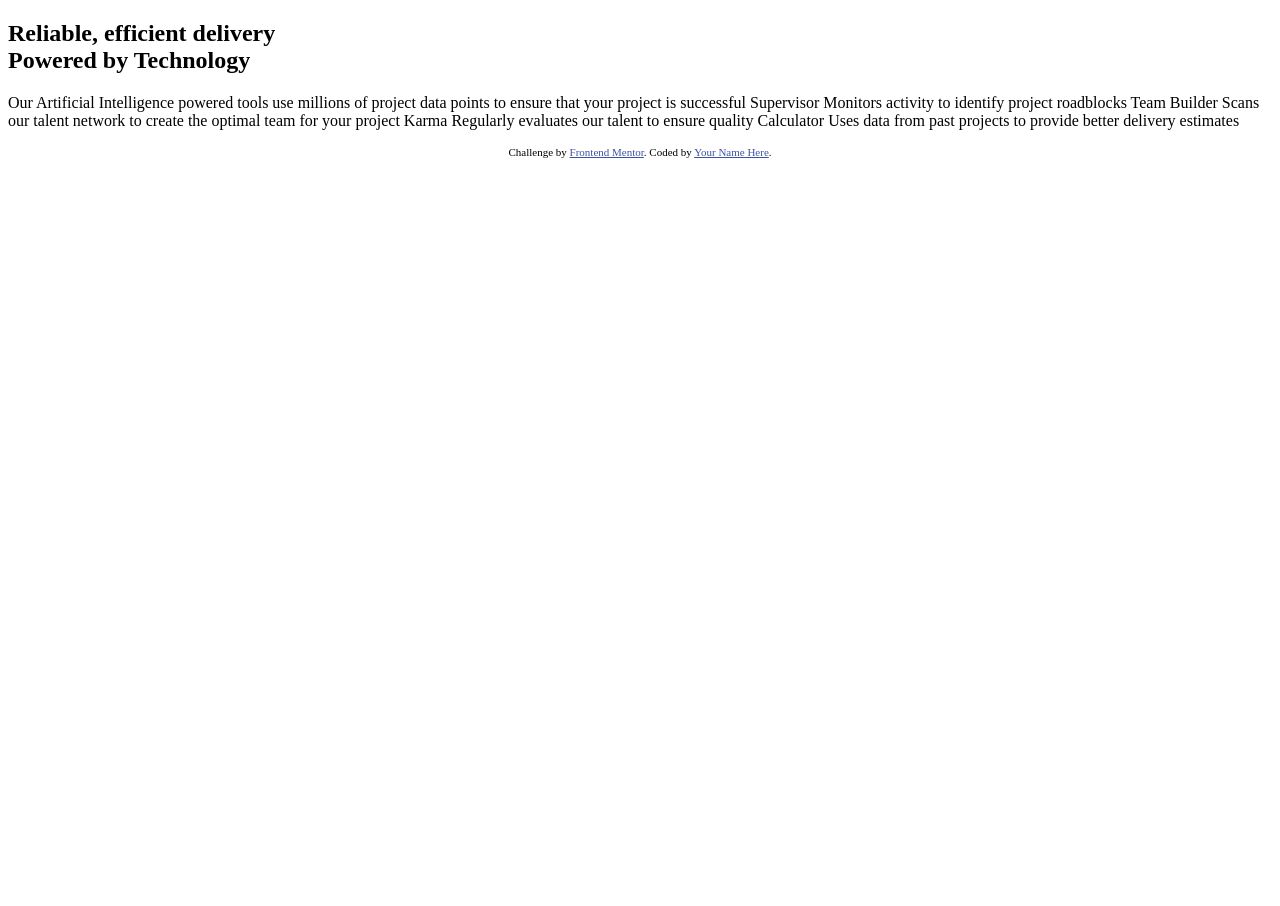
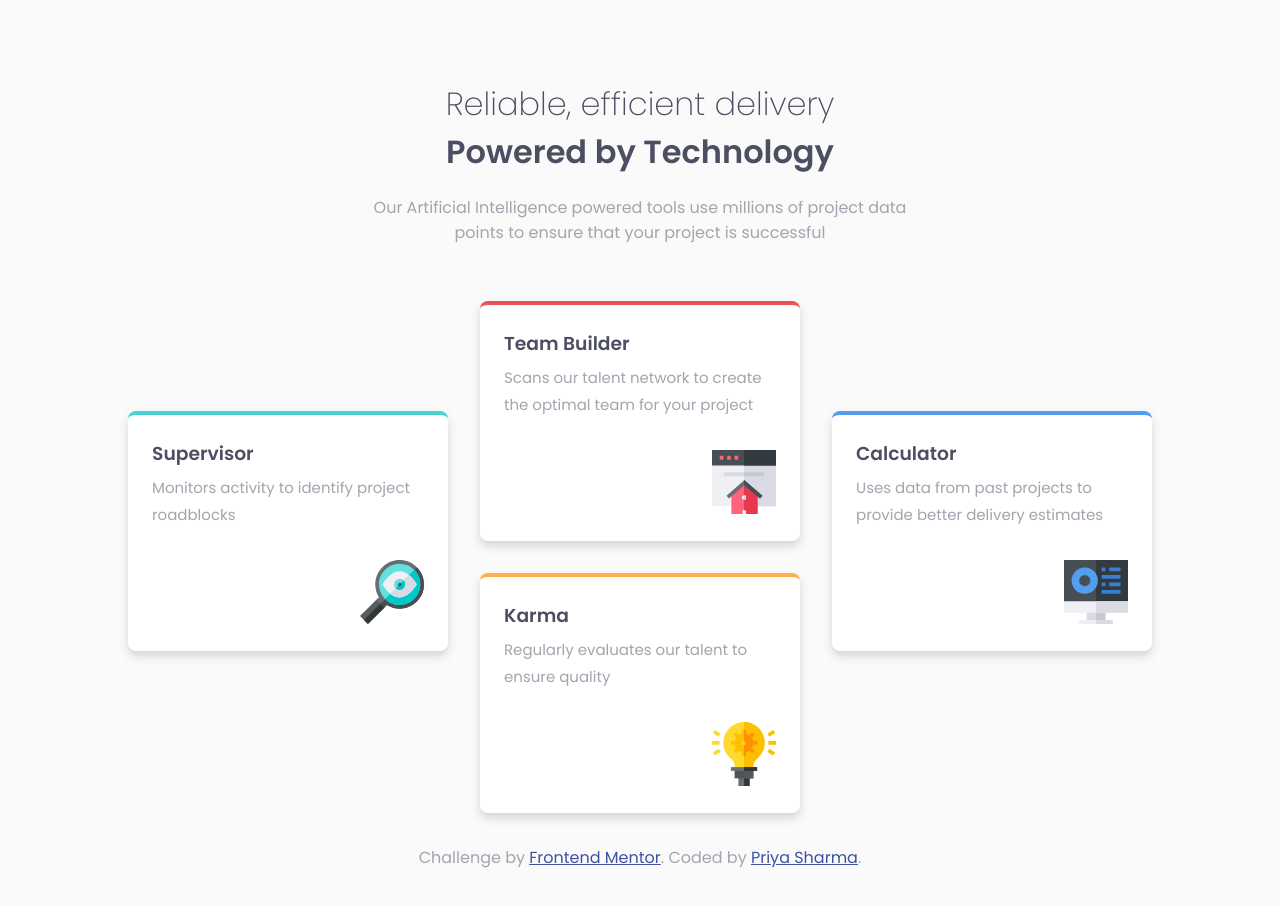
Before and after one commit to PriyaSharma026/four-card-layout, a plain HTML site: page index.html in a window 1280 px wide. Before the commit the page ends 800 px from the top, so only its background shows below. Drawn offline with Linux system fonts and the light colour scheme.

Commit message:
final commit

```diff
--- a/index.html
+++ b/index.html
@@ -13,11 +13,17 @@
     />
 
     <title>Frontend Mentor | Four card feature section</title>
-
+    <link rel="preconnect" href="https://fonts.googleapis.com" />
+    <link rel="preconnect" href="https://fonts.gstatic.com" crossorigin />
+    <link
+      href="https://fonts.googleapis.com/css2?family=Poppins:wght@200;400;600&display=swap"
+      rel="stylesheet"
+    />
+    <link rel="stylesheet" href="style/style.css">
     <!-- Feel free to remove these styles or customise in your own stylesheet 👍 -->
     <style>
       .attribution {
-        font-size: 11px;
+        font-size: 16px;
         text-align: center;
       }
       .attribution a {
@@ -27,19 +33,47 @@
   </head>
   <body>
     <main role="main">
-      <article>
-        <h1>
-          Reliable, efficient delivery<br />
-          <span>Powered by Technology</span>
-        </h1>
+      <article class="header">
+        <h1>Reliable, efficient delivery</h1>
+        <h2>Powered by Technology</h2>
         <p>
           Our Artificial Intelligence powered tools use millions of project data
-          points to ensure that your project is successful Supervisor Monitors
-          activity to identify project roadblocks Team Builder Scans our talent
-          network to create the optimal team for your project Karma Regularly
-          evaluates our talent to ensure quality Calculator Uses data from past
-          projects to provide better delivery estimates
+          points to ensure that your project is successful
         </p>
+      </article>
+      <article class="cards-section">
+        <article class="card1 card">
+          <h3>Supervisor</h3>
+          <p>Monitors activity to identify project roadblocks</p>
+          <figure>
+            <img src="images/icon-supervisor.svg" alt="Supervisor icon" />
+          </figure>
+        </article>
+        <article class="card2 card">
+          <h3>Team Builder</h3>
+          <p>
+            Scans our talent network to create the optimal team for your project
+          </p>
+          <figure>
+            <img src="images/icon-team-builder.svg" alt="team-builder icon" />
+          </figure>
+        </article>
+        <article class="card3 card">
+          <h3>Karma</h3>
+          <p>Regularly evaluates our talent to ensure quality</p>
+          <figure>
+            <img src="images/icon-karma.svg" alt="karma icon" />
+          </figure>
+        </article>
+        <article class="card4 card">
+          <h3>Calculator</h3>
+          <p>
+            Uses data from past projects to provide better delivery estimates
+          </p>
+          <figure>
+            <img src="images/icon-calculator.svg" alt="Calculator icon" />
+          </figure>
+        </article>
       </article>
     </main>
 
@@ -48,7 +82,7 @@
         Challenge by
         <a href="https://www.frontendmentor.io?ref=challenge" target="_blank"
           >Frontend Mentor</a
-        >. Coded by <a href="#">Your Name Here</a>.
+        >. Coded by <a href="#">Priya Sharma</a>.
       </p>
     </footer>
   </body>
--- /dev/null
+++ b/style/_base.scss
@@ -0,0 +1,24 @@
+@use 'variables' as *;
+
+*,
+*::after,
+*::before{
+    margin: 0;
+    padding: 0;
+    box-sizing: border-box;
+    font-family: "Poppins", sans-serif;
+}
+
+body{
+    height: 100vh;
+    width: 90%;
+    margin: 80px auto;
+    background-color: $bg-color;
+}
+
+h1, h2, h3{
+    color: $heading-color
+}
+p{
+    color: $lightgrey;
+}
--- /dev/null
+++ b/style/_components.scss
@@ -0,0 +1,60 @@
+@use 'variables' as *;
+@use 'mixins';
+@use 'functions';
+
+.header{
+    max-width: 578px;
+    text-align: center;
+    margin: 0 auto;
+}
+
+.header{
+    h1{
+        @include mixins.font-styles(1.6rem, 200)
+    }
+    h2{
+        @include mixins.font-styles(1.6rem, 600);
+        margin-bottom: 1.2rem;
+    }
+    p{
+        margin-bottom: 3.5rem;
+    }
+}
+
+.card{
+    background-color: #fff;
+    border-radius: 8px;
+    box-shadow: 0 5px 10px rgb(208, 213, 218);
+    margin-bottom: 2rem;
+    padding: 1.5rem;
+    border-top: 4px solid;
+    display: flex;
+    flex-direction: column;
+}
+
+.card1{
+    border-color: $cyan;
+}
+.card2{
+    border-color: $red;
+}
+.card3{
+    border-color: $orange;
+}
+.card4{
+    border-color: $blue;
+}
+.card{
+    h3{
+        font-weight: 600;
+        margin-bottom: 0.3em;
+    }
+    p{
+        font-size: functions.px-to-rem(15px);
+        line-height: 1.8em;
+        margin-bottom: 2rem;
+    }
+    figure{
+        align-self: flex-end;
+    }
+}
--- /dev/null
+++ b/style/_functions.scss
@@ -0,0 +1,8 @@
+
+// To use math.div
+@use 'sass:math';
+
+// Function to convert px to rem
+@function px-to-rem($px, $base: 16px){
+    @return math.div($px,$base)*1rem;
+}
--- /dev/null
+++ b/style/_media-queries.scss
@@ -0,0 +1,63 @@
+//Desktop design
+@use 'mixins';
+
+
+@media screen and (min-width: 53em){
+
+    .header{
+        h1{
+            @include mixins.font-styles(2rem, 200)
+        }
+        h2{
+            @include mixins.font-styles(2rem, 600);
+        }
+    }
+    .cards-section{
+        width: 800px;
+        display: flex;
+        flex-direction: column;
+        position: relative;
+        align-items: center;
+        margin: 0 auto;
+    }
+    .cards-section{
+        .card{
+            height: 240px;
+            width: 260px;
+        }
+        .card2{
+            margin-bottom: 1rem;
+        }
+        .card1{
+            position: absolute;
+            left: -2%;
+            top: 110px;
+        }
+        .card4{
+            position: absolute;
+            right: -2%;
+            top: 110px;
+
+        }
+    }
+}
+
+@media screen and (min-width: 64em){
+    .cards-section{
+        .card{
+            width: 320px;
+        }
+        .card2{
+            margin-bottom: 2rem;
+        }
+        .card1{
+            left: -14%;
+            top: 110px;
+        }
+        .card4{
+            right: -14%;
+            top: 110px;
+        }
+
+}
+}
--- /dev/null
+++ b/style/_mixins.scss
@@ -0,0 +1,4 @@
+@mixin font-styles($font-size, $font-weight) {
+    font-size: $font-size;
+    font-weight: $font-weight;
+}
--- /dev/null
+++ b/style/_variables.scss
@@ -0,0 +1,12 @@
+// ||BORDER COLORS
+$red: hsl(0, 78%, 62%);
+$cyan: hsl(180, 62%, 55%);
+$orange: hsl(34, 97%, 64%);
+$blue: hsl(212, 86%, 64%);
+
+// NEUTRAL COLORS
+$heading-color: hsl(234, 12%, 34%);
+$lightgrey: hsl(229, 6%, 66%);
+
+// BACKGROUND COLOR
+$bg-color: hsl(0, 0%, 98%);
--- /dev/null
+++ b/style/main.scss
@@ -0,0 +1,3 @@
+@use 'base';
+@use 'components';
+@use 'media-queries';
```
Also changed, not shown: style/style.css (added), 5 other files.
